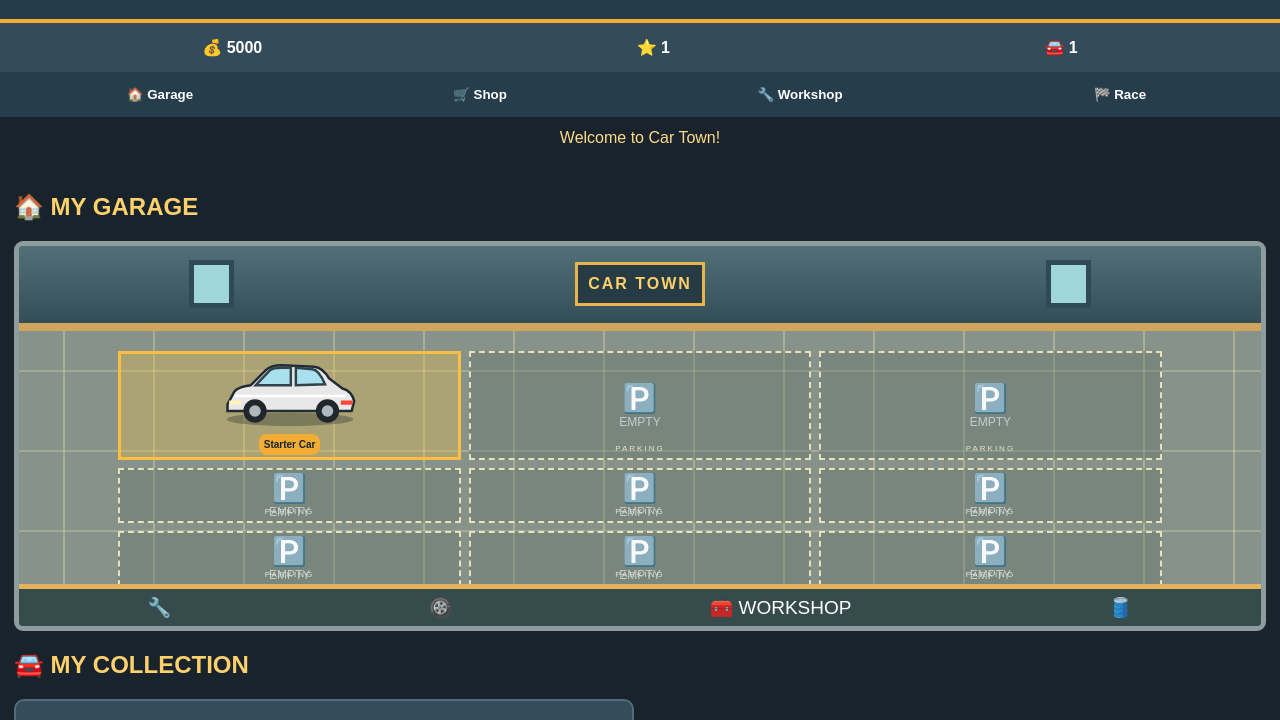
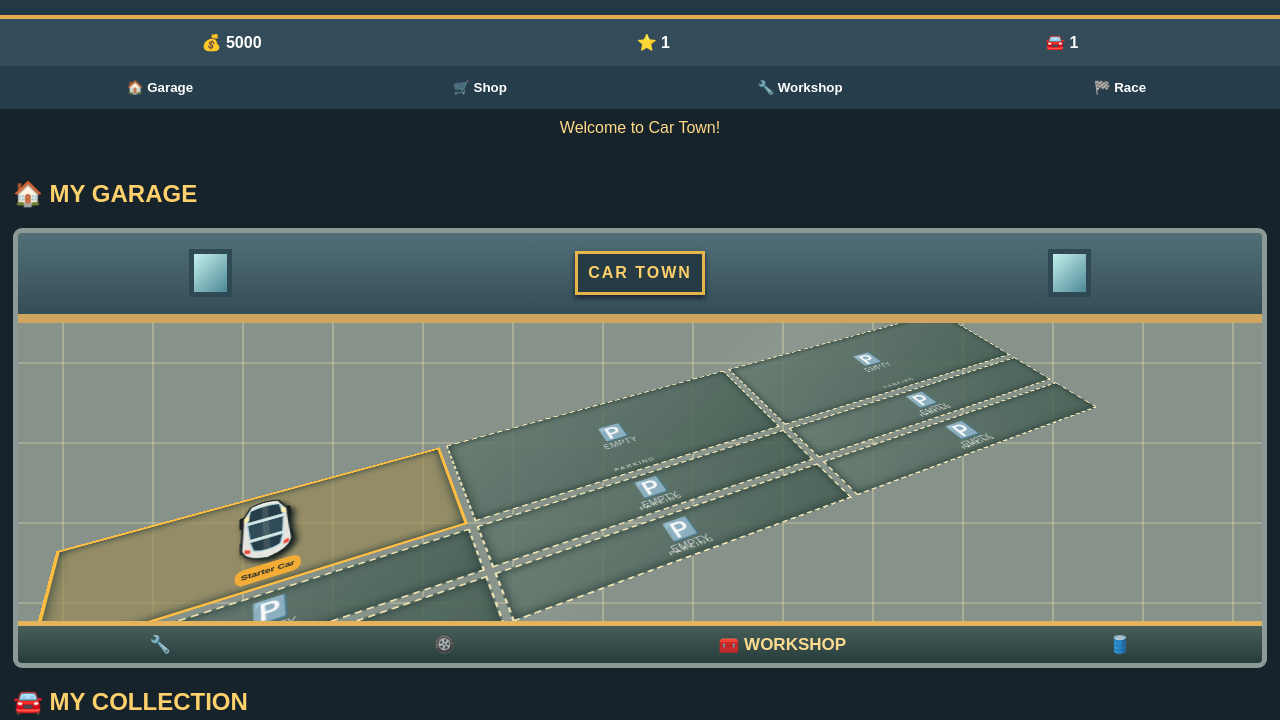
Before and after one commit to dimitrishliev28-cpu/car-town-revival, a plain HTML site: page index.html in a window 1280 px wide. Shown: the part 69-789 px from the top of the page. Drawn offline with Linux system fonts and the light colour scheme.

Commit message:
Refactor index.html with style updates and features
Updated styles and improved layout for various elements in the HTML file. Adjusted car art rendering and added new features for car selection and upgrades.

```diff
--- a/index.html
+++ b/index.html
@@ -1,3 +1,4 @@
+
 <!DOCTYPE html>
 <html lang="el">
 <head>
@@ -6,71 +7,92 @@
 <title>Car Town Revival</title>
 <style>
 *{box-sizing:border-box}
-body{margin:0;background:#18232c;color:white;font-family:Arial,sans-serif}
-header{text-align:center;background:#253c4a;padding:17px;border-bottom:4px solid #f4ad32}
+body{margin:0;background:#17232b;color:white;font-family:Arial,sans-serif}
+header{text-align:center;background:linear-gradient(#344e5c,#203642);padding:15px;border-bottom:4px solid #e6ad50}
 header h1{margin:0;color:#ffd16c;font-size:27px}
 header p{margin:5px;color:#c4d1d9;letter-spacing:3px;font-size:11px}
-.stats{display:flex;justify-content:space-around;background:#344b59;padding:15px;font-weight:bold}
+.stats{display:flex;justify-content:space-around;background:#344b59;padding:14px;font-weight:bold}
 nav{display:flex;overflow:auto;background:#152630}
-nav button{flex:1;min-width:75px;border-radius:0;background:#263e4c;color:white;padding:15px 4px}
-button{background:#f3ad35;color:#17242c;border:0;border-radius:8px;padding:12px;font-weight:bold}
+nav button{flex:1;min-width:75px;border-radius:0;background:#263e4c;color:white;padding:14px 4px}
+button{background:#f3ad35;color:#17242c;border:0;border-radius:8px;padding:11px;font-weight:bold}
 button:disabled{opacity:.4}
 button:active{transform:scale(.96)}
-.page{padding:14px}
+.page{padding:13px}
 .hidden{display:none}
 h2{color:#ffd16c}
-#message{text-align:center;color:#ffda8a;padding:12px;min-height:42px}
+#message{text-align:center;color:#ffda8a;padding:10px;min-height:38px}
 .scene{
- position:relative;overflow:hidden;height:390px;
- border:5px solid #8c9c9f;border-radius:9px;
- background:#75877b;box-shadow:inset 0 0 25px #243a32;
+ position:relative;overflow:hidden;height:440px;
+ border:5px solid #8d9994;border-radius:9px;
+ background:linear-gradient(#62777a 0 20%,#87948a 20% 100%);
+ box-shadow:inset 0 0 30px #172c2b;
 }
 .backwall{
- height:85px;background:linear-gradient(#526f77,#344e57);
- border-bottom:8px solid #d0a65f;
+ position:absolute;top:0;left:0;width:100%;height:90px;
+ background:linear-gradient(#526f77,#344e57);
+ border-bottom:9px solid #d0a65f;
  display:flex;align-items:center;justify-content:space-around;
+ z-index:2;
 }
 .sign{background:#263b43;border:3px solid #eab44d;padding:10px;
- color:#ffd16c;font-weight:bold;letter-spacing:2px}
-.window{width:45px;height:48px;background:#9fd6db;border:5px solid #304a55}
+ color:#ffd16c;font-weight:bold;letter-spacing:2px;box-shadow:0 3px 5px #17232b}
+.window{width:43px;height:48px;background:linear-gradient(135deg,#c4f0ed,#4e8997);border:5px solid #304a55}
 .floor{
- position:absolute;top:85px;bottom:0;width:100%;
+ position:absolute;top:90px;bottom:0;width:100%;
  background-color:#87938a;
  background-image:
  linear-gradient(90deg,transparent 49%,#d4d1a5 50%,transparent 51%),
  linear-gradient(0deg,transparent 49%,#d4d1a5 50%,transparent 51%);
  background-size:90px 80px;
 }
+.floor:after{
+ content:"";position:absolute;inset:0;
+ background:linear-gradient(135deg,transparent 45%,#ffffff0c 50%,transparent 55%);
+}
 .parking{
- position:absolute;top:105px;left:8%;width:84%;height:235px;
- display:grid;grid-template-columns:repeat(3,1fr);gap:8px;
+ position:absolute;top:105px;left:5%;width:90%;height:265px;
+ display:grid;grid-template-columns:repeat(3,1fr);gap:7px;
+ transform:perspective(650px) rotateX(48deg) rotateZ(-25deg) scale(.91);
+ transform-origin:center center;
 }
 .slot{
- position:relative;border:2px dashed #e7e2bc;
- background:#63746c66;display:flex;align-items:center;
- justify-content:center;flex-direction:column;min-width:0;
+ position:relative;border:2px dashed #eee2b5;
+ background:linear-gradient(145deg,#667a70dd,#435c52dd);
+ display:flex;align-items:center;justify-content:center;
+ flex-direction:column;min-width:0;overflow:hidden;
+ box-shadow:inset 0 0 12px #263b35;
 }
 .slot:after{
  content:"PARKING";position:absolute;bottom:5px;
  color:#e6e4ce;font-size:8px;letter-spacing:2px;
 }
-.car-art{width:100%;max-width:150px;height:auto;display:block;z-index:2}
-.slot.selected{border:3px solid #ffbd42;background:#e9bd5260}
-.slot button{font-size:10px;padding:5px;margin-top:3px;z-index:3}
+.slot.selected{border:3px solid #ffbd42;background:#9a8955aa}
+.slot .car-art{width:72%;max-height:90px;z-index:2;filter:drop-shadow(3px 5px 3px #17231f)}
+.slot button{font-size:9px;padding:5px;margin-top:3px;z-index:3;max-width:95%;white-space:nowrap}
+.empty{font-size:25px;z-index:2}
 .workshop{
  position:absolute;bottom:0;left:0;width:100%;height:42px;
- background:#364b4b;border-top:5px solid #e4b25b;
- display:flex;justify-content:space-around;align-items:center;font-size:19px;
+ background:linear-gradient(#465d59,#263d3c);
+ border-top:5px solid #e4b25b;
+ display:flex;justify-content:space-around;align-items:center;
+ font-size:17px;z-index:4;
 }
+.workshop span{color:#ffdb91;font-weight:bold}
 .panel{background:#293e4d;padding:16px;border-radius:10px;margin:12px 0}
 .grid{display:grid;grid-template-columns:repeat(2,minmax(0,1fr));gap:12px}
 .card{background:#344c5b;border:2px solid #536c78;border-radius:10px;padding:12px;text-align:center}
-.card .car-art{margin:10px auto}
+.card .car-art{width:100%;height:95px}
 .card button{width:100%;margin-top:5px}
 .small{font-size:12px;color:#c1cdd1}
 .actions{display:flex;gap:8px}
 .actions button{flex:1}
+#upgradeEmoji{width:130px;height:110px;margin:auto}
 footer{text-align:center;color:#9aabb1;padding:20px}
+@media(max-width:380px){
+ .scene{height:410px}
+ .parking{top:105px;height:245px}
+ .sign{font-size:12px;padding:8px}
+}
 </style>
 </head>
 <body>
@@ -152,54 +174,58 @@ footer{text-align:center;color:#9aabb1;padding:20px}
 
 <script>
 const catalog=[
-{name:"Starter Car",emoji:"🏎️",price:0},
-{name:"City Sport",emoji:"🚗",price:2000},
-{name:"Supercar",emoji:"🏎️",price:5000},
-{name:"Luxury Coupe",emoji:"🚘",price:8000},
-{name:"Racing Beast",emoji:"🏎️",price:12000},
-{name:"Classic Car",emoji:"🚙",price:3500},
-{name:"McLaren Orange",emoji:"🏎️",price:15000},
-{name:"Blue Racer",emoji:"🚘",price:11000},
-{name:"Vintage Sport",emoji:"🚗",price:6500}
+ {name:"Starter Car",emoji:"🏎️",price:0,paint:"#e5e5df"},
+ {name:"City Sport",emoji:"🚗",price:2000,paint:"#d93636"},
+ {name:"Supercar",emoji:"🏎️",price:5000,paint:"#2468c5"},
+ {name:"Luxury Coupe",emoji:"🚘",price:8000,paint:"#202b38"},
+ {name:"Racing Beast",emoji:"🏎️",price:12000,paint:"#e8c04d"},
+ {name:"Classic Car",emoji:"🚙",price:3500,paint:"#478a58"},
+ {name:"McLaren Orange",emoji:"🏎️",price:15000,paint:"#f47721"},
+ {name:"Blue Racer",emoji:"🚘",price:11000,paint:"#2385d8"},
+ {name:"Vintage Sport",emoji:"🚗",price:6500,paint:"#a84b43"}
 ];
-
-function carArt(car){
- const colors={
-  0:"#e8e8e8",1:"#35a9d6",2:"#d93636",
-  3:"#b9bdc4",4:"#252a32",5:"#d8a64c",
-  6:"#ff781e",7:"#1679d5",8:"#4d9b69"
- };
- const paint={
-  red:"#e53935",blue:"#1689e8",gold:"#e8b832"
- };
- const color=paint[car.color]||colors[car.id]||"#e8e8e8";
- const accent=car.id===6?"#168de2":"#ffffff";
-
- return `<svg class="car-art" viewBox="0 0 180 90" role="img" aria-label="${catalog[car.id].name}">
- <ellipse cx="90" cy="76" rx="76" ry="8" fill="#26302b" opacity=".35"/>
- <path d="M15 58 L23 43 Q27 37 43 35 L61 17 Q67 11 80 11 L119 13 Q129 14 137 27 L153 39 Q164 42 167 54 L164 66 L15 66Z" fill="${color}" stroke="#202b35" stroke-width="3"/>
- <path d="M49 35 L66 17 Q70 14 80 14 L91 14 L91 35Z" fill="#a8e0ed" stroke="#30434c" stroke-width="3"/>
- <path d="M97 14 L117 16 Q125 17 132 34 L97 35Z" fill="#a8e0ed" stroke="#30434c" stroke-width="3"/>
- <path d="M23 48 L157 48" stroke="${accent}" stroke-width="3"/>
- <path d="M17 56 L31 56" stroke="#fff4bb" stroke-width="5"/>
- <path d="M151 56 L165 56" stroke="#ff4538" stroke-width="5"/>
- <circle cx="48" cy="66" r="14" fill="#20262c"/>
- <circle cx="48" cy="66" r="7" fill="#aeb8bd"/>
- <circle cx="135" cy="66" r="14" fill="#20262c"/>
- <circle cx="135" cy="66" r="7" fill="#aeb8bd"/>
- </svg>`;
-}
 
 let saved;
 try{saved=JSON.parse(localStorage.getItem("cartown"))}catch(e){}
-
 let state=saved||{
  money:5000,level:1,selected:0,
  cars:[{id:0,engine:1,color:"white"}]
 };
 
+if(!Array.isArray(state.cars)||!state.cars.length){
+ state.cars=[{id:0,engine:1,color:"white"}];
+ state.selected=0;
+}
+state.selected=Math.max(0,Math.min(state.selected||0,state.cars.length-1));
+
 function current(){return state.cars[state.selected]}
 function msg(t){document.getElementById("message").textContent=t}
+
+function carArt(id,color){
+ let model=catalog[id]||catalog[0];
+ let colors={
+  white:"#e5e5df",red:"#d93636",blue:"#2468c5",gold:"#d9ad38"
+ };
+ let body=colors[color]||model.paint;
+ let accent=id===6?"#168ed0":"#f3f0df";
+ return `<svg class="car-art" viewBox="0 0 100 150" xmlns="http://www.w3.org/2000/svg">
+ <ellipse cx="50" cy="78" rx="39" ry="65" fill="#17231f" opacity=".35"/>
+ <rect x="10" y="31" width="12" height="30" rx="5" fill="#171b20"/>
+ <rect x="78" y="31" width="12" height="30" rx="5" fill="#171b20"/>
+ <rect x="10" y="91" width="12" height="30" rx="5" fill="#171b20"/>
+ <rect x="78" y="91" width="12" height="30" rx="5" fill="#171b20"/>
+ <path d="M28 10 Q50 0 72 10 L84 35 L88 112 Q84 137 50 143 Q16 137 12 112 L16 35Z" fill="${body}" stroke="#202a2d" stroke-width="3"/>
+ <path d="M27 20 Q50 12 73 20 L78 48 L22 48Z" fill="#263d4a" stroke="#a8d8e2" stroke-width="2"/>
+ <path d="M22 54 L78 54 L75 91 L25 91Z" fill="#314c59" stroke="#b4dce0" stroke-width="2"/>
+ <path d="M25 97 L75 97 L70 119 Q50 130 30 119Z" fill="#263d4a" stroke="#a8d8e2" stroke-width="2"/>
+ <path d="M17 35 L25 30 L25 43 L17 47Z" fill="#fff1b1"/>
+ <path d="M83 35 L75 30 L75 43 L83 47Z" fill="#fff1b1"/>
+ <path d="M17 111 L25 115 L25 123 L17 120Z" fill="#ef4d3c"/>
+ <path d="M83 111 L75 115 L75 123 L83 120Z" fill="#ef4d3c"/>
+ <path d="M45 7 L55 7 L55 140 L45 140Z" fill="${accent}" opacity="${id===6?".9":".12"}"/>
+ <path d="M30 12 Q50 5 70 12" fill="none" stroke="#ffffff" stroke-width="2" opacity=".55"/>
+ </svg>`;
+}
 
 function save(){
  localStorage.setItem("cartown",JSON.stringify(state));
@@ -220,28 +246,25 @@ function show(id){
 
 function render(){
  if(!current())return;
-
- let c=current(),model=catalog[c.id];
-
+ let c=current(),model=catalog[c.id]||catalog[0];
  document.getElementById("upgradeName").textContent=model.name;
- document.getElementById("upgradeEmoji").innerHTML=carArt(c);
+ document.getElementById("upgradeEmoji").innerHTML=carArt(c.id,c.color);
  document.getElementById("engine").textContent=c.engine;
 
  document.getElementById("parking").innerHTML=
  Array.from({length:9},(_,i)=>{
   let car=state.cars[i];
   return `<div class="slot ${i===state.selected?'selected':''}">
- ${car?`${carArt(car)}
+  ${car?`${carArt(car.id,car.color)}
   <button onclick="selectCar(${i})">${catalog[car.id].name}</button>`
- :`<div style="font-size:28px">🅿️</div>
- <span class="small">EMPTY</span>`}
+  :`<div class="empty">🅿️</div><span class="small">EMPTY</span>`}
   </div>`;
  }).join("");
 
  document.getElementById("collection").innerHTML=
  state.cars.map((car,i)=>`
  <div class="card">
- ${carArt(car)}
+  ${carArt(car.id,car.color)}
   <b>${catalog[car.id].name}</b>
   <p class="small">Engine Level ${car.engine}</p>
   <button onclick="selectCar(${i})">${i===state.selected?"SELECTED":"SELECT"}</button>
@@ -252,7 +275,7 @@ function render(){
   let id=catalog.indexOf(car);
   let owned=state.cars.some(c=>c.id===id);
   return `<div class="card">
- ${carArt({id,color:"white"})}
+   ${carArt(id,"white")}
    <b>${car.name}</b>
    <p>💰 ${car.price.toLocaleString()}</p>
    <button ${owned?"disabled":""} onclick="buy(${id})">
@@ -260,54 +283,42 @@ function render(){
    </button>
   </div>`;
  }).join("");
-
  update();
 }
 
 function selectCar(i){
- state.selected=i;
- save();
- render();
- msg("Car selected!");
+ state.selected=i;save();render();msg("Car selected!");
 }
 
 function buy(id){
  let car=catalog[id];
  if(state.cars.some(c=>c.id===id)){msg("Already owned!");return}
+ if(state.cars.length>=9){msg("Your garage is full!");return}
  if(state.money<car.price){msg("Not enough coins!");return}
  state.money-=car.price;
  state.cars.push({id,engine:1,color:"white"});
  state.selected=state.cars.length-1;
- save();
- render();
- msg(car.name+" purchased!");
+ save();render();msg(car.name+" purchased!");
 }
 
 function upgradeCar(){
  if(state.money<500){msg("Not enough coins!");return}
- state.money-=500;
- current().engine++;
+ state.money-=500;current().engine++;
  if(current().engine%3===0)state.level++;
- save();
- render();
- msg("Engine upgraded!");
+ save();render();msg("Engine upgraded!");
 }
 
 function paint(color){
  if(state.money<200){msg("Need 200 coins!");return}
- state.money-=200;
- current().color=color;
- save();
- render();
- msg("New paint: "+color);
+ state.money-=200;current().color=color;
+ save();render();msg("New paint: "+color);
 }
 
 function race(){
  let reward=Math.floor(200+Math.random()*501);
  state.money+=reward;
  if(reward>550)state.level++;
- save();
- msg("🏁 You won "+reward+" coins!");
+ save();msg("🏁 You won "+reward+" coins!");
 }
 
 render();
```
Lines whose indentation alone changed are shown as unchanged.
